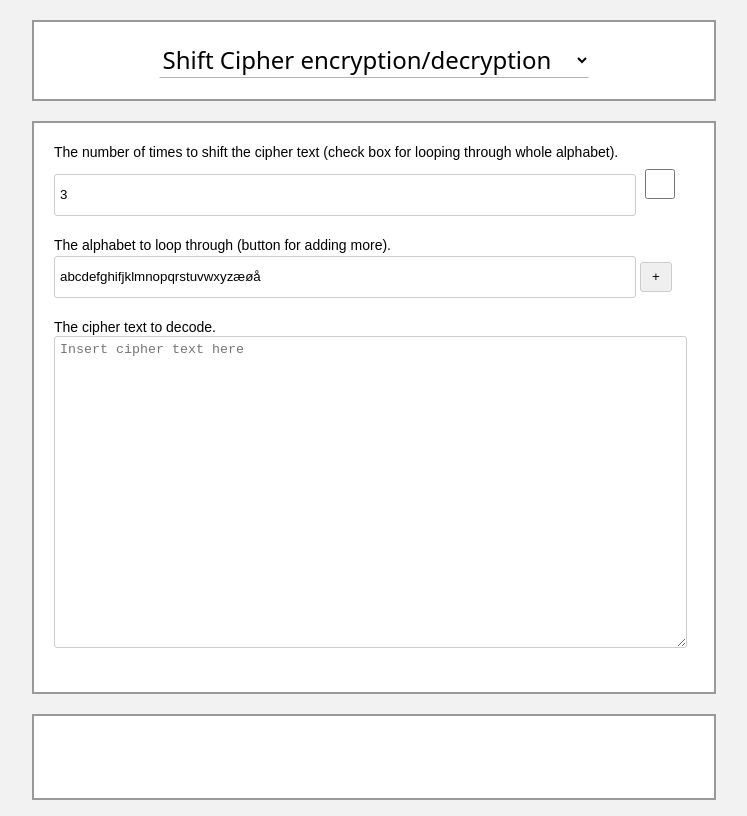
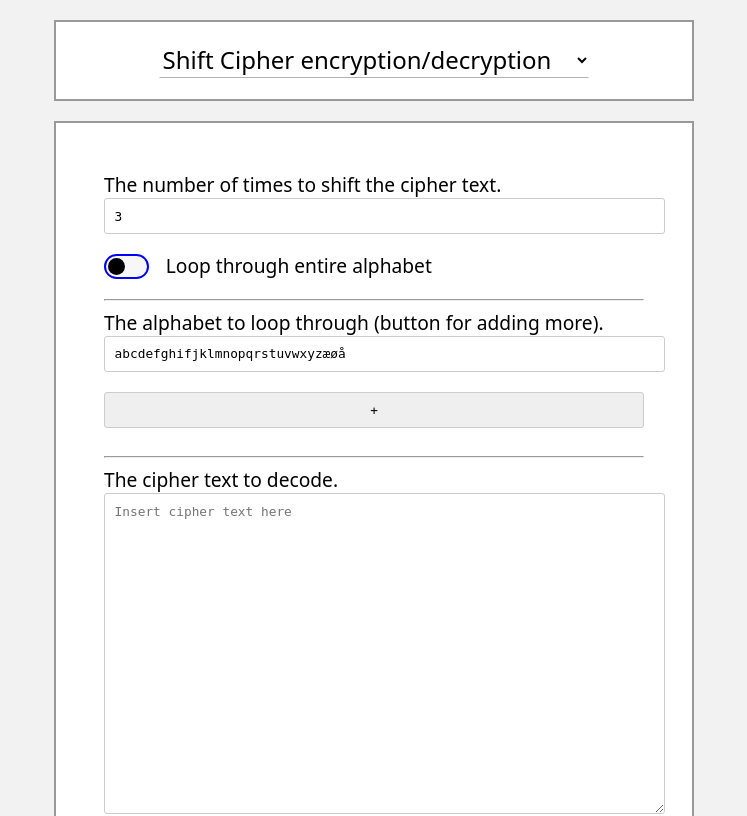
Before and after one commit to bertmad3400/super-denigma, a Svelte app: page / in a window 1280 px wide. Shown: the top 816 px of the page, without its empty margins (266-1013 px from the left). Built offline with nearby package versions, Linux system fonts and the light colour scheme; the HTML template or start-up script is replaced by a standard one.

Commit message:
Update general UI design

```diff
--- a/src/components/solverBase.svelte
+++ b/src/components/solverBase.svelte
@@ -14,6 +14,7 @@
 <style lang="scss">
 :global(.boxedArea) {
 	display:flex;
+	box-sizing: border-box;
 
 	justify-content: center;
 	align-items: center;
@@ -34,42 +35,38 @@
 }
 
 #inputArea {
+	padding: 3rem;
+
 	:global(form) {
 		width: 100%;
 	}
 
 	:global(input), :global(select), :global(textarea) {
 		margin-bottom: 20px;
-		height: 30px;
+		width: 100%;
+
+		padding: 0.6rem;
+
 		border: 1px solid #ccc;
 		border-radius: 3px;
+
+		font-weight: 200;
+		font-size: 0.8rem;
+		font-family: mono;
 	}
 
-	:global(input[type=button]), :global(input[type=checkbox]) {
-		margin-top: 1vh;
-		width: 4vh;
-	}
-
-	:global(input[type=number]), :global(input[type=text]), :global(textarea) {
-		width: calc(100% - 70px);
-		padding: 5px;
-	}
 
 	:global(textarea) {
 		min-height: 300px;
 		height: 4vh;
-		width: 97%;
-
-	}
-
-	:global(input[type=submit]) {
-		width: 8vh;
-		height: 4vh;
 	}
 
 	:global(label) {
-		font-family: Arial, Helvetica, sans-serif;
-		font-size: 14px;
+		font-weight: 300;
+		font-size: 1.2rem;
+		font-family: sans;
+
+		margin-bottom: 1rem;
 	}
 
 	$height: 2ex;
@@ -95,10 +92,6 @@
 	}
 
 	:global(label.switch) {
-		font-weight: 100;
-		font-size: 0.8125rem;
-		font-family: sans;
-
 		position: relative;
 		display: inline-block;
 
@@ -107,7 +100,7 @@
 		line-height: calc(#{$height} + (#{$border-thickness} * 2));
 		text-align: center;
 
-		padding-left: calc(#{$height} * 2.5);
+		padding-left: calc(#{$height} * 3);
 
 		cursor: pointer;
 
--- a/src/components/solvers/ceaser.svelte
+++ b/src/components/solvers/ceaser.svelte
@@ -22,20 +22,22 @@
 
 <SolverBase>
 	<form id="inputForm" slot="input">
-		<label for="shiftCount">The number of times to shift the cipher text (check box for looping through whole alphabet).</label>
-		<br>
-		<input type="number" name="shiftCount" bind:value="{shiftCount}">
-		<input type="checkbox" name="wholeAlfabetRange" checked={wholeAlfabet} on:change="{handleCheckbox}">
-		<br>
+		<label for="shiftCount">The number of times to shift the cipher text.</label>
+		<input type="number" name="shiftCount" bind:value="{shiftCount}" disabled="{wholeAlfabet}">
+		<input id="wholeAlfabetRange" class="switch" type="checkbox" name="wholeAlfabetRange" checked={wholeAlfabet} on:change="{handleCheckbox}">
+		<label class="switch" for="wholeAlfabetRange">Loop through entire alphabet</label>
+
+		<hr>
+
 		<label for="alphabet">The alphabet to loop through (button for adding more).</label>
-		<br>
 		{#each alphabets as alphabet, i}
 			<input type="text" name="alphabet" placeholder="abc..." bind:value="{alphabets[i]}">
 		{/each}
 		<input type="button" value="+" on:click="{() => alphabets = [...alphabets, ""]}" disabled="{wholeAlfabet}">
-		<br>
+
+		<hr>
+
 		<label for="alphabet">The cipher text to decode.</label>
-		<br>
 		<textarea placeholder="Insert cipher text here" id="textbox" name="cipherText" bind:value={cipherText}></textarea>
 	</form>
 
--- a/src/components/solvers/morse.svelte
+++ b/src/components/solvers/morse.svelte
@@ -24,19 +24,14 @@
 	<form id="inputForm" slot="input">
 		<label for="shiftCount">A string used as the value of a dot</label>
 		<input type="text" name="dotType" id="dotType" bind:value="{dotType}">
-		<br>
 		<label for="shiftCount">A string used as the value of a dash</label>
 		<input type="text" name="dashType" id="dashType" bind:value="{dashType}">
-		<br>
 		<label for="shiftCount">A string used as the delimiter</label>
 		<input type="text" name="delimiter" id="delimiter" bind:value="{delimiter}">
-		<br>
 		<label for="shiftCount">A string used when the morse isn't recognized</label>
 		<input type="text" name="notRecognized" id="notRecognized" bind:value="{notRecognized}">
-		<br>
 		<label for="cipherText">The cipher text to decode.</label>
 		<textarea placeholder="Insert cipher text here" id="cipherText" name="cipherText" bind:value={cipherText}></textarea>
-		<br>
 		<input id="decode" class="switch" type="checkbox" on:change={changeDecodeEncode}>
 		<label class="switch" for="decode">{ decode ? "Decode morse" : "Encode to morse"}</label>
 	</form>
--- a/src/components/solvers/substitution.svelte
+++ b/src/components/solvers/substitution.svelte
@@ -25,16 +25,11 @@
 <SolverBase>
 	<form id="inputForm" slot="input">
 		<label for="alphabet">The alphabet with substitutions.</label>
-		<br>
 		<input type="text" name="alphabet" placeholder="abc..." bind:value="{alphabet}">
-		<br>
 		<label for="alphabet">The cipher text to decode.</label>
-		<br>
 		<textarea placeholder="Insert cipher text here" id="textbox" name="cipherText" bind:value={cipherText}></textarea>
-		<br>
-		<br>
+
 		<h1>Substitution Table</h1>
-		<input type="button" value="Clear" on:click="{clearSubTable}">
 
 		<div id="subTable">
 			{#each alphabet.split("") as letter}
@@ -43,6 +38,8 @@
 				</label>
 			{/each}
 		</div>
+
+		<input type="button" value="Clear" on:click="{clearSubTable}">
 	</form>
 
 	<svelte:fragment slot="solution">
```
